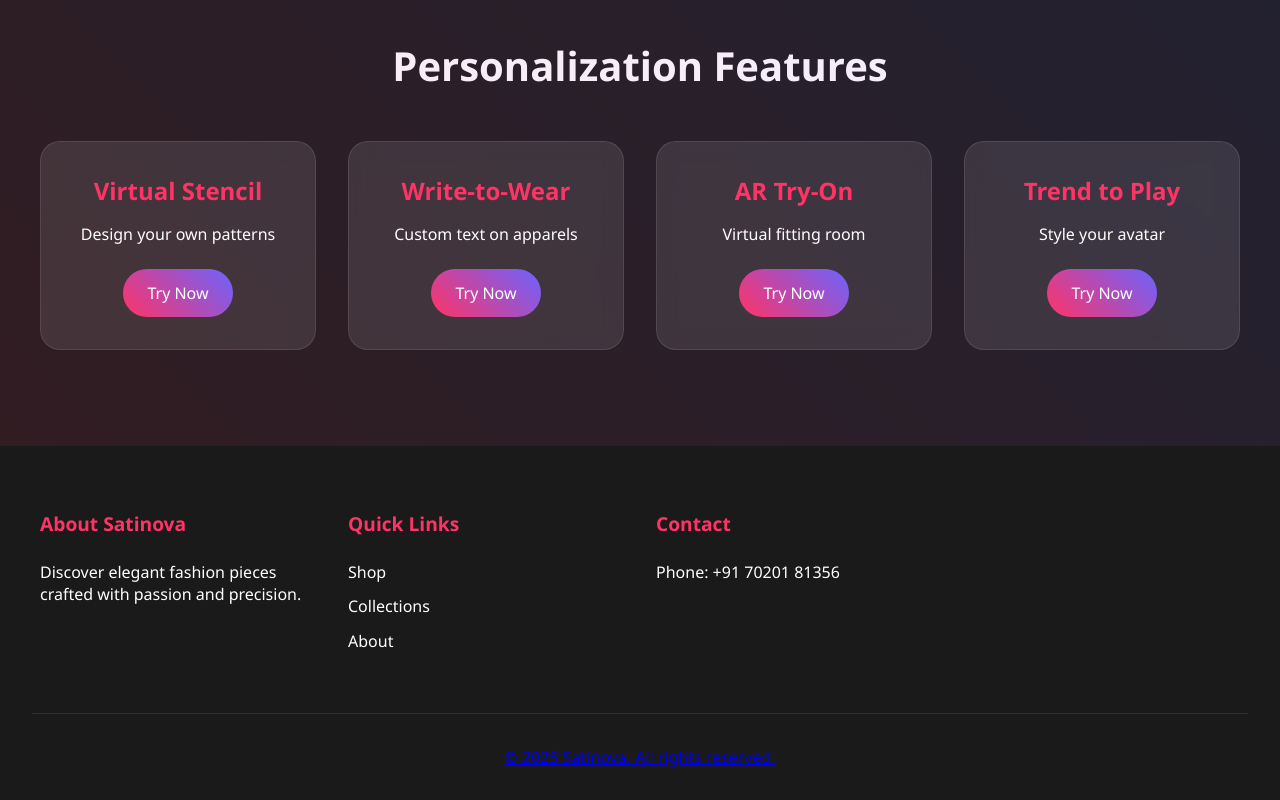
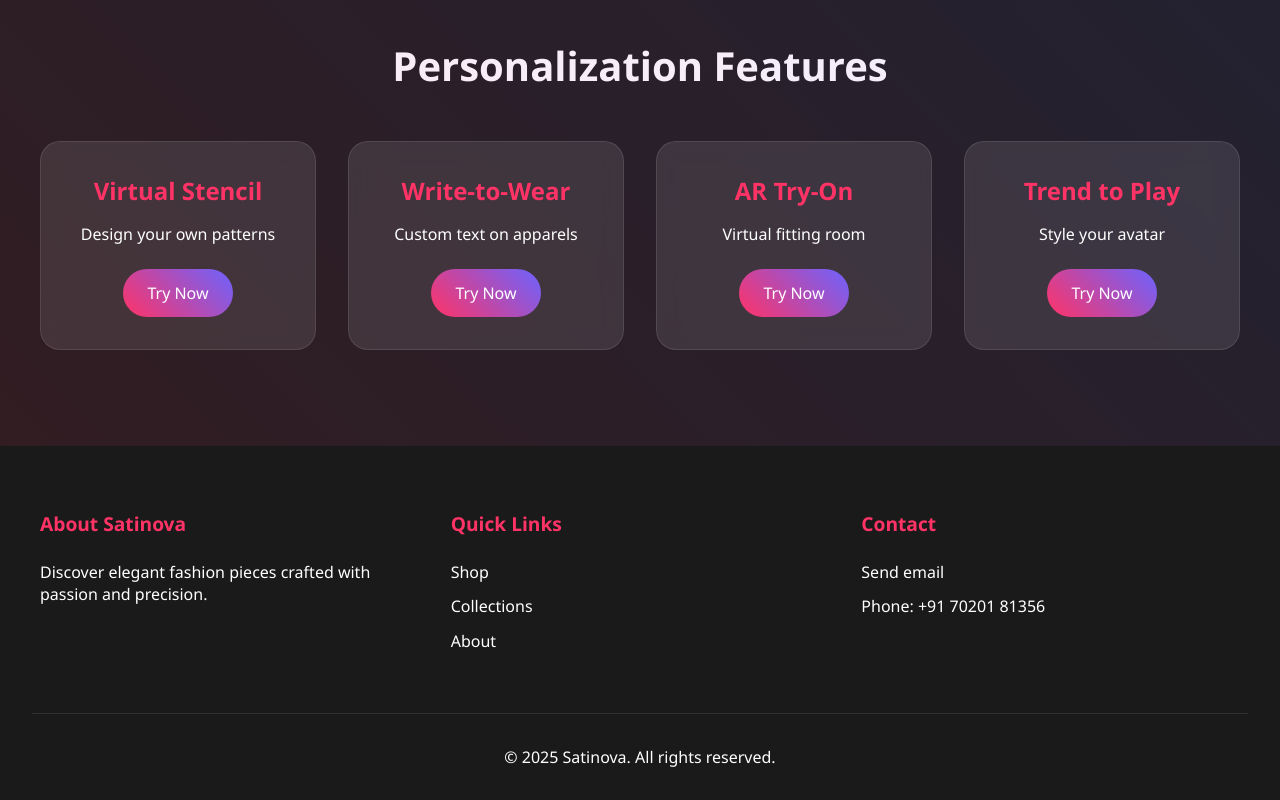
Before and after one commit to nixsh5/Satinova, a website built with Vite: page index.html in a window 1280 px wide. Shown: the part 1558-2358 px from the top of the page. Built offline with nearby package versions, Linux system fonts and the light colour scheme.

Commit message:
Update index.html

```diff
--- a/index.html
+++ b/index.html
@@ -491,7 +491,7 @@
             </div>
             <div class="footer-section">
                 <h4>Contact</h4>
-                <p> <a href="mailto:hiharsh40@gmail.com> Email: hiharsh40@gmail.com </a> </p>
+                <p><a href="mailto:hiharsh40@gmail.com">Send email</a></p>
                 <p>Phone: +91 70201 81356</p>
             </div>
         </div>
```
